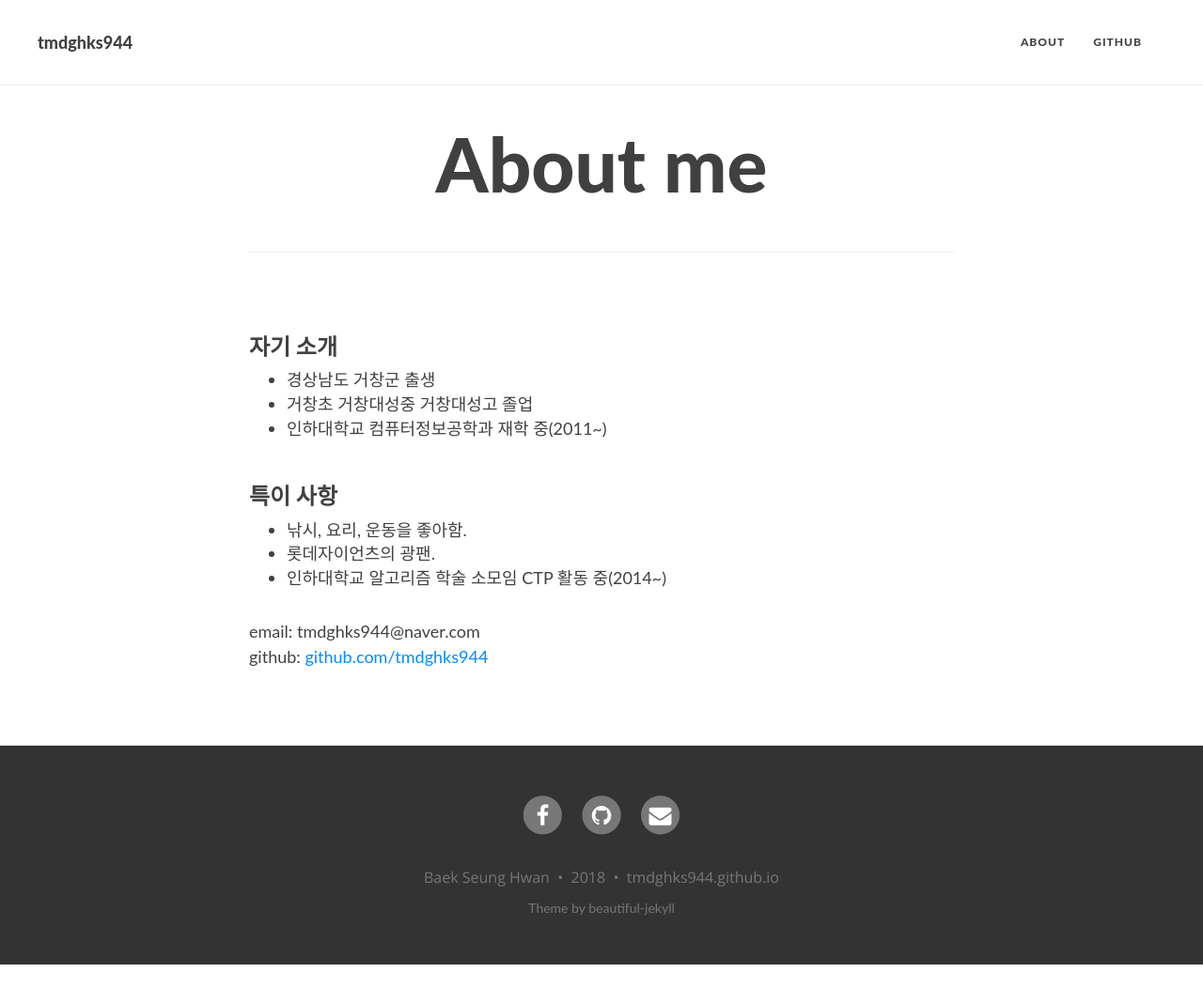
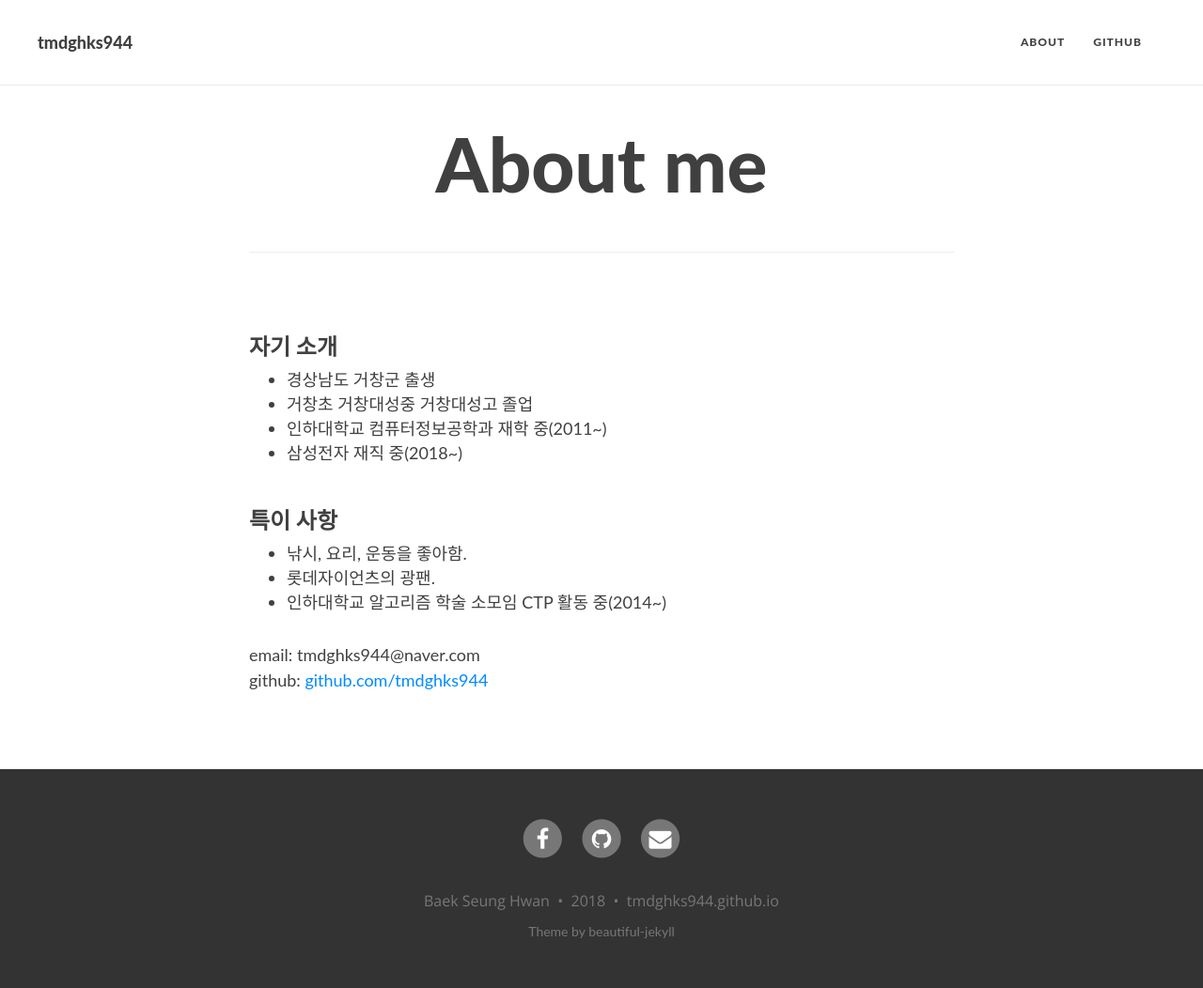
Before and after one commit to tmdghks944/tmdghks944.github.io, a Jekyll site: the page built from aboutme.md, in a window 1280 px wide and 1052 px high. Shown: the whole window at 94% size. Built offline with Jekyll 4.4.1, drawn with Linux system fonts in a browser that asks for light colours; nearby versions of some CDN libraries.

Commit message:
Update aboutme.md

```diff
--- a/aboutme.md
+++ b/aboutme.md
@@ -10,7 +10,8 @@ title: About me
 ### 자기 소개
 - 경상남도 거창군 출생<br/>
 - 거창초 거창대성중 거창대성고 졸업<br/>
-- 인하대학교 컴퓨터정보공학과 재학 중(2011~)<br/><br/>
+- 인하대학교 컴퓨터정보공학과 재학 중(2011~)<br/>
+- 삼성전자 재직 중(2018~)<br/><br/>
 
 
 ### 특이 사항
```
